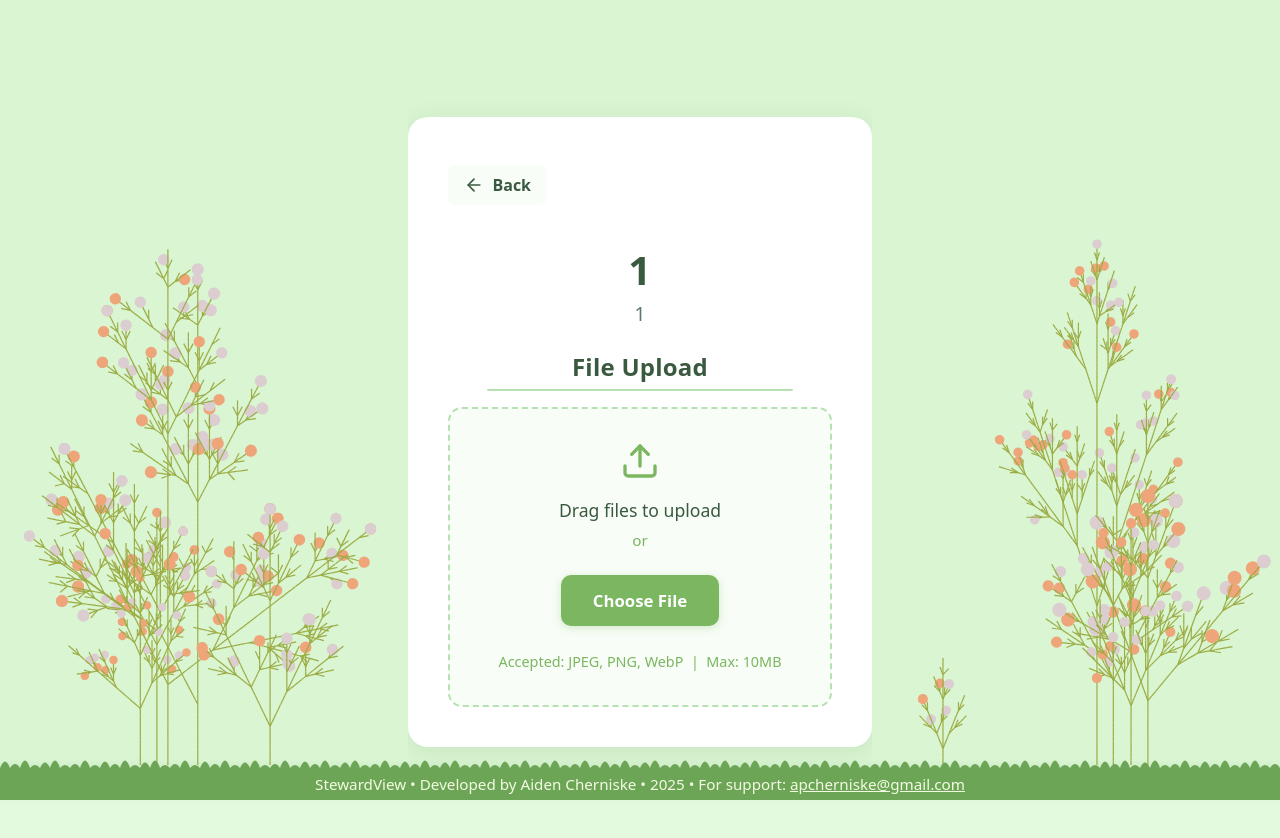
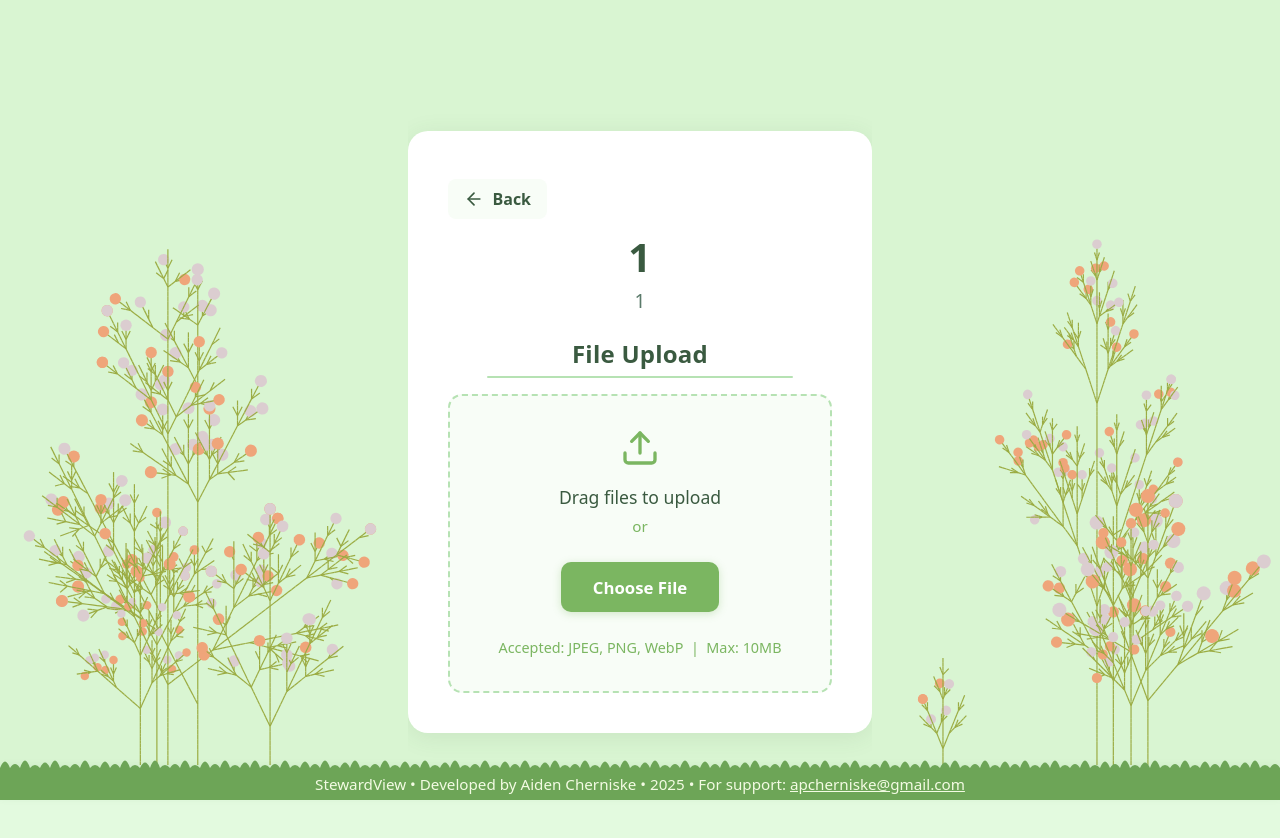
Before and after one commit to ACherniske/StewardView, a React (Vite) app in the folder frontend/: page /capture/1/1 in a window 1280 px wide. Shown: the top 838 px of the page. Built offline with nearby package versions, Linux system fonts and the light colour scheme; no server answers.

Commit message:
style: Adjust margin for improved text alignment in CapturePage

```diff
--- a/frontend/src/styles/CapturePage.css
+++ b/frontend/src/styles/CapturePage.css
@@ -91,7 +91,7 @@ body {
     font-size: 2rem;
     color: #3a5a40;
     font-weight: 700;
-    margin-bottom: 0.5rem;
+    margin: 0 0 0.5rem 0;
     text-align: center;
     letter-spacing: 0.01em;
 }
```
